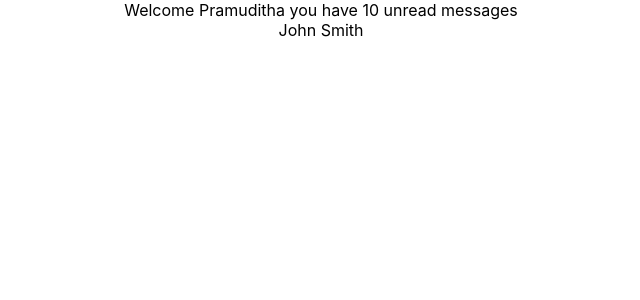
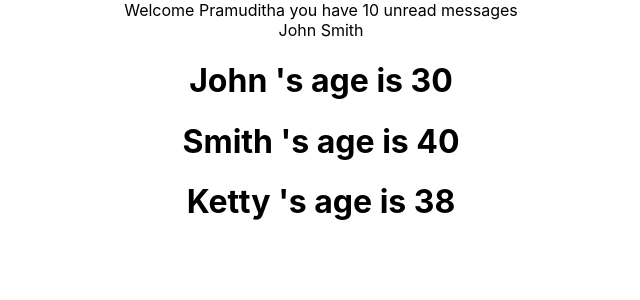
Before and after one commit to pramuditha1/react-typescript, a React (Create React App) app in the folder react-typescript-demo/: page / in a window 1280 px wide. Shown: the top 300 px of the page, without its empty margins (319-959 px from the left). Built offline with nearby package versions, Linux system fonts and the light colour scheme.

Commit message:
typescript array example

```diff
--- a/react-typescript-demo/src/App.tsx
+++ b/react-typescript-demo/src/App.tsx
@@ -3,16 +3,38 @@ import logo from './logo.svg';
 import './App.css';
 import { Greet } from './components/Greet';
 import { Person } from './components/Person';
+import { PersonList } from './components/PersonList';
 
 function App() {
   const person = {
     firstname: 'John',
     lastname: 'Smith',
   }
+
+  const personArr = [
+    {
+      firstname: 'John',
+      age: 30
+    },
+    {
+      firstname: 'Smith',
+      age: 40
+    },
+    {
+      firstname: 'Ketty',
+      age: 38
+    }
+  ]
   return (
     <div className="App">
+      {/* Typescript types sring and integer */}
       <Greet name={'Pramuditha'} messageCount={10}/>
+
+      {/* Typescript object example */}
       <Person name={person}/>
+
+      {/* Typescript array example */}
+      <PersonList persons={personArr} />
     </div>
   );
 }
--- /dev/null
+++ b/react-typescript-demo/src/components/PersonList.tsx
@@ -0,0 +1,23 @@
+import React from 'react'
+
+type personListProps = {
+    persons: {
+        firstname: string,
+        age: number
+    }[]
+}
+export const PersonList = (props: personListProps) => {
+  return (
+    <div>
+        {
+            props.persons.map((person) => {
+                return(
+                    <h1>
+                        {person.firstname} 's age is {person.age}
+                    </h1>
+                )
+            })
+        }
+    </div>
+  )
+}
```
